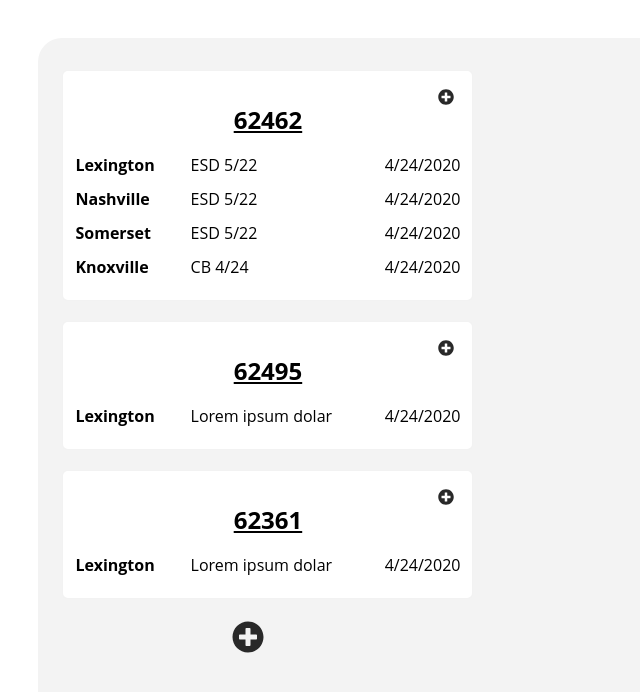
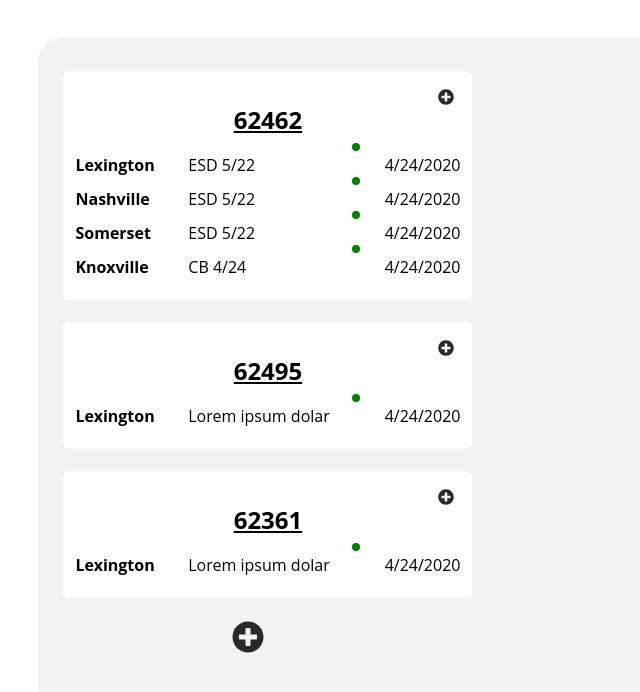
Before and after one commit to justin-luttrell/electronjs-react, a React (Create React App) app: page / in a window 1280 px wide. Shown: the top 692 px of the page, without its empty margins (0-640 px from the left). Built offline with nearby package versions, Linux system fonts and the light colour scheme.

Commit message:
Start on status popover

```diff
--- a/package.json
+++ b/package.json
@@ -18,7 +18,6 @@
     "bootstrap": "^4.5.0",
     "electron-is-dev": "^1.2.0",
     "react": "^16.13.1",
-    "react-bootstrap": "^1.0.1",
     "react-dom": "^16.13.1",
     "react-scripts": "3.4.1"
   },
--- a/src/components/Location/Location.js
+++ b/src/components/Location/Location.js
@@ -74,6 +74,7 @@ function Location(props) {
                 </CLLI>
             }
             {(isNotesEditMode && props.anyEditMode) ?
+                <>
                     <NotesWrapper className="notes-wrapper">
                         <NotesEdit
                             type="text"
@@ -83,11 +84,12 @@ function Location(props) {
                             onBlur={() => {setNotesEditMode(false); props.setAnyEditMode(false)}}
                             defaultValue={props.location.notes}
                         />
-                    <StatusPopover show={isNotesEditMode} handleClick={handleStatusClick}/>
                     </NotesWrapper>
+                </>
                 :
                 <Notes onDoubleClick={() => handleDoubleClick("Notes")} status="green">{props.location.notes}</Notes>
             }
+            <StatusPopover show={isNotesEditMode} handleClick={handleStatusClick}/>
             <DateStyled>{props.location.date}</DateStyled>
         </LocationBase>
     )
--- a/src/components/Location/Location.styled.js
+++ b/src/components/Location/Location.styled.js
@@ -34,8 +34,7 @@ export const CLLIEdit = styled(StyledInput)`
 `
 
 export const NotesWrapper = styled.div`
-    position: relative;
-
+    display: flex;
 `
 
 export const NoteStatus = styled.span`
@@ -64,6 +63,7 @@ export const Notes = styled.div`
 
 export const NotesEdit = styled(StyledInput)`
     flex: 3;
+    width: fit-content;
 `
 
 export const DateStyled = styled.div`
--- a/src/components/StatusPopover/StatusPopover.js
+++ b/src/components/StatusPopover/StatusPopover.js
@@ -1,24 +1,13 @@
 import React from "react";
 import {
     Status,
- } from "./StatusPopover.styled"
-import { OverlayTrigger, Popover } from 'react-bootstrap';
+} from "./StatusPopover.styled"
+
 
 const StatusPopover = (props) => {
 
-    const popover = (
-        <Popover>
-            <Popover.Title as="h3">Select status</Popover.Title>
-            <Popover.Content>
-                Hello World
-            </Popover.Content>
-        </Popover>
-    )
-
     return (
-        <OverlayTrigger trigger="click" placement="top" overlay={popover}>
-            <Status onClick={props.handleClick} show={props.show}/>
-        </OverlayTrigger>
+        <Status onClick={props.handleClick} show={props.show}/>
     );
 }
 
--- a/src/components/StatusPopover/StatusPopover.styled.js
+++ b/src/components/StatusPopover/StatusPopover.styled.js
@@ -1,21 +1,15 @@
 import styled from "@emotion/styled";
-import { Popover } from 'react-bootstrap';
 
-export const StyledPopover = styled(Popover)`
 
-`;
 
-export const Status = styled.span`
-    display: ${props => props.show ? 'block' : 'none'};
+export const Status = styled.div`
+    /* display: ${props => props.show ? 'block' : 'none'}; */
     border-radius: 50%;
     transform: translateY(-5px);
     background-color: green;
     height: 4px;
     width: 4px;
-    position: absolute;
-    right: 0;
-    top: 0;
-    padding: 8px;
+    padding: 2px;
     cursor: pointer;
 
 `
```
Also changed, not shown: 1 other file (tests, documents, lock files or other folders). Lines whose indentation alone changed are shown as unchanged.
